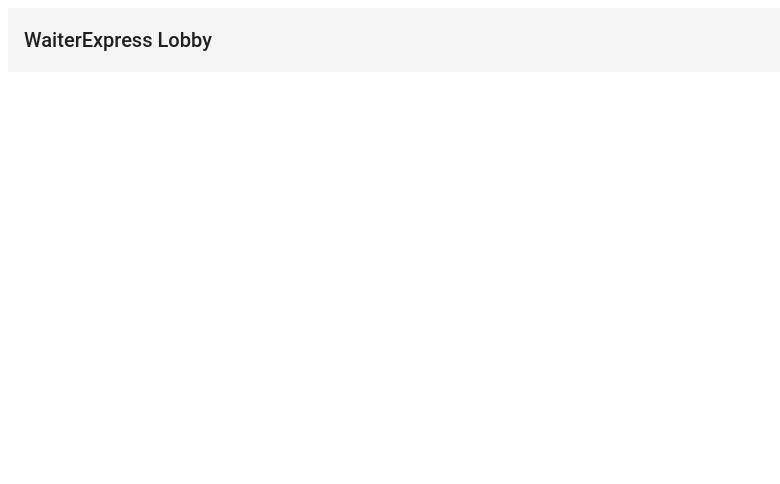
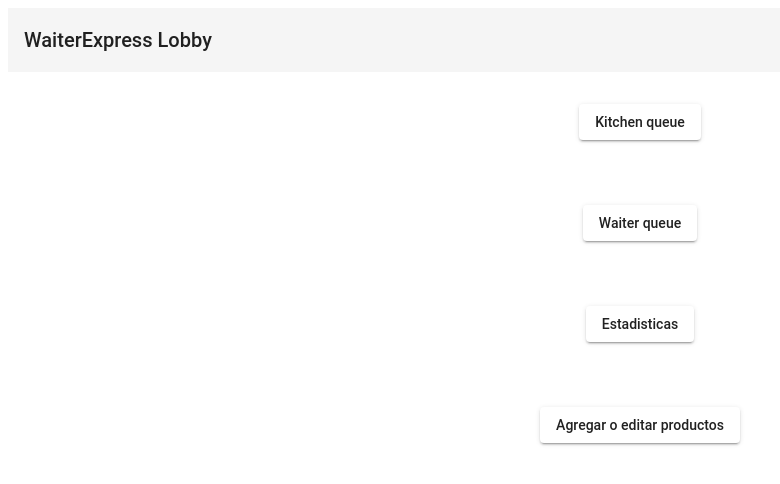
Before and after one commit to danieljoserm/waiterexpresswebsite, an Angular app: page /mainpage in a window 1280 px wide. Before the commit this address led to /. Shown: the top 484 px of the page, without its empty margins (0-780 px from the left). Built offline with nearby package versions, Linux system fonts and the light colour scheme.

Commit message:
routing funcionando

```diff
--- a/src/app/app.module.ts
+++ b/src/app/app.module.ts
@@ -14,7 +14,9 @@ const appRoutes: Routes = [
 
 
   { path: '', component: MainpageComponent },
-  {path:'kitchenqueue',component:KitchenqueueComponent}
+  {path:'kitchenqueue',component:KitchenqueueComponent
+},{path:'waiterqueue',component:WaiterqueueComponent},
+{path:'mainpage',component:MainpageComponent}
 //  { path: 'hero/:id',      component: HeroDetailComponent },
 //  {
  //   path: 'heroes',
--- a/src/app/kitchenqueue/kitchenqueue.component.html
+++ b/src/app/kitchenqueue/kitchenqueue.component.html
@@ -25,3 +25,4 @@
   <mat-grid-tile><button mat-raised-button>Estadisticas</button></mat-grid-tile>
   <mat-grid-tile><button mat-raised-button>Agregar o editar productos</button></mat-grid-tile>
 </mat-grid-list>
+<button mat-raised-button routerLink="/mainpage" >Back</button>
--- a/src/app/kitchenqueue/kitchenqueue.component.ts
+++ b/src/app/kitchenqueue/kitchenqueue.component.ts
@@ -1,6 +1,7 @@
 import { Component, OnInit } from '@angular/core';
 import {MatCardModule} from '@angular/material/card';
 import {MatListModule} from '@angular/material/list';
+import { Router} from '@angular/router';
 @Component({
   selector: 'app-kitchenqueue',
   templateUrl: './kitchenqueue.component.html',
@@ -8,10 +9,18 @@ import {MatListModule} from '@angular/material/list';
 })
 export class KitchenqueueComponent implements OnInit {
 
-  constructor() { }
+  constructor(private router:Router) { }
 
   ngOnInit() {
   }
 
+
+goback(){
+
+
+
+}
+
+
 }
 //prueba git
--- a/src/app/mainpage/mainpage.component.html
+++ b/src/app/mainpage/mainpage.component.html
@@ -1,7 +1,7 @@
 
 <mat-grid-list cols="1" rowHeight="100px">
   <mat-grid-tile><button mat-raised-button routerLink="/kitchenqueue" routerLinkActive="active">Kitchen queue</button></mat-grid-tile>
-  <mat-grid-tile><button mat-raised-button>Waiter queue</button></mat-grid-tile>
+  <mat-grid-tile><button mat-raised-button routerLink="/waiterqueue">Waiter queue</button></mat-grid-tile>
   <mat-grid-tile><button mat-raised-button>Estadisticas</button></mat-grid-tile>
   <mat-grid-tile><button mat-raised-button>Agregar o editar productos</button></mat-grid-tile>
 </mat-grid-list>
--- a/src/app/waiterqueue/waiterqueue.component.html
+++ b/src/app/waiterqueue/waiterqueue.component.html
@@ -1,3 +1,4 @@
 <p>
   waiterqueue works!
 </p>
+<button mat-raised-button routerLink="/mainpage">Back</button>
```
